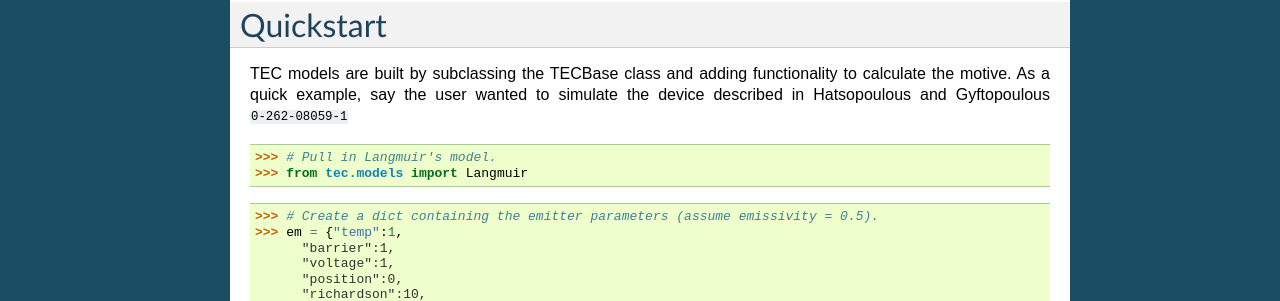
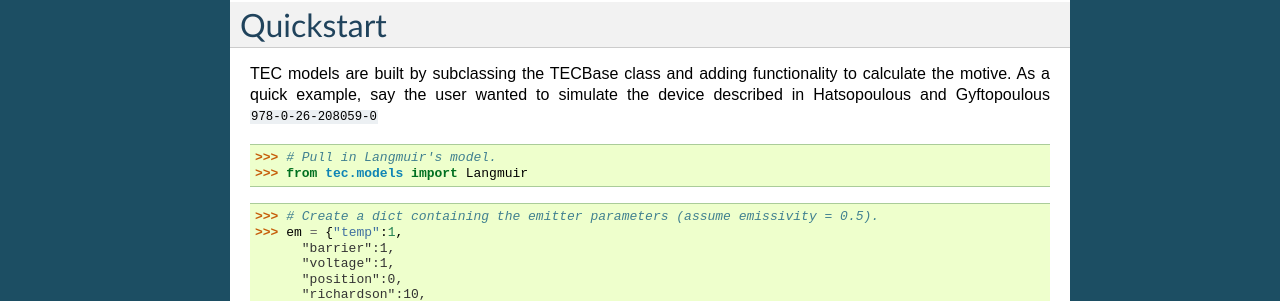
Before and after one commit to jrsmith3/tec, a Sphinx documentation site: the page built from doc/index.rst, in a window 1280 px wide. Shown: the part 882-1183 px from the top of the page. Built offline with Sphinx 7.4.7, drawn with Linux system fonts in a browser that asks for light colours; cross-references to code outside the pages are shown as plain code.

Commit message:
Change ISBN to ISBN-13 for precision's sake

```diff
--- a/doc/bib.bib
+++ b/doc/bib.bib
@@ -1,4 +1,4 @@
-@book{0-262-08059-1,
+@book{978-0-26-208059-0,
   title = {Thermionic Energy Conversion},
   author = {Hatsopoulous, G.N. and Gyftopoulos, E.P.},
   publisher = {MIT Press},
--- a/doc/index.rst
+++ b/doc/index.rst
@@ -36,7 +36,7 @@ If you have pip installed, things should be pretty easy. Just execute
 
 Quickstart
 ==========
-TEC models are built by subclassing the TECBase class and adding functionality to calculate the motive. As a quick example, say the user wanted to simulate the device described in Hatsopoulous and Gyftopoulous :cite:`0-262-08059-1`
+TEC models are built by subclassing the TECBase class and adding functionality to calculate the motive. As a quick example, say the user wanted to simulate the device described in Hatsopoulous and Gyftopoulous :cite:`978-0-26-208059-0`
 
    >>> # Pull in Langmuir's model.
    >>> from tec.models import Langmuir
```
